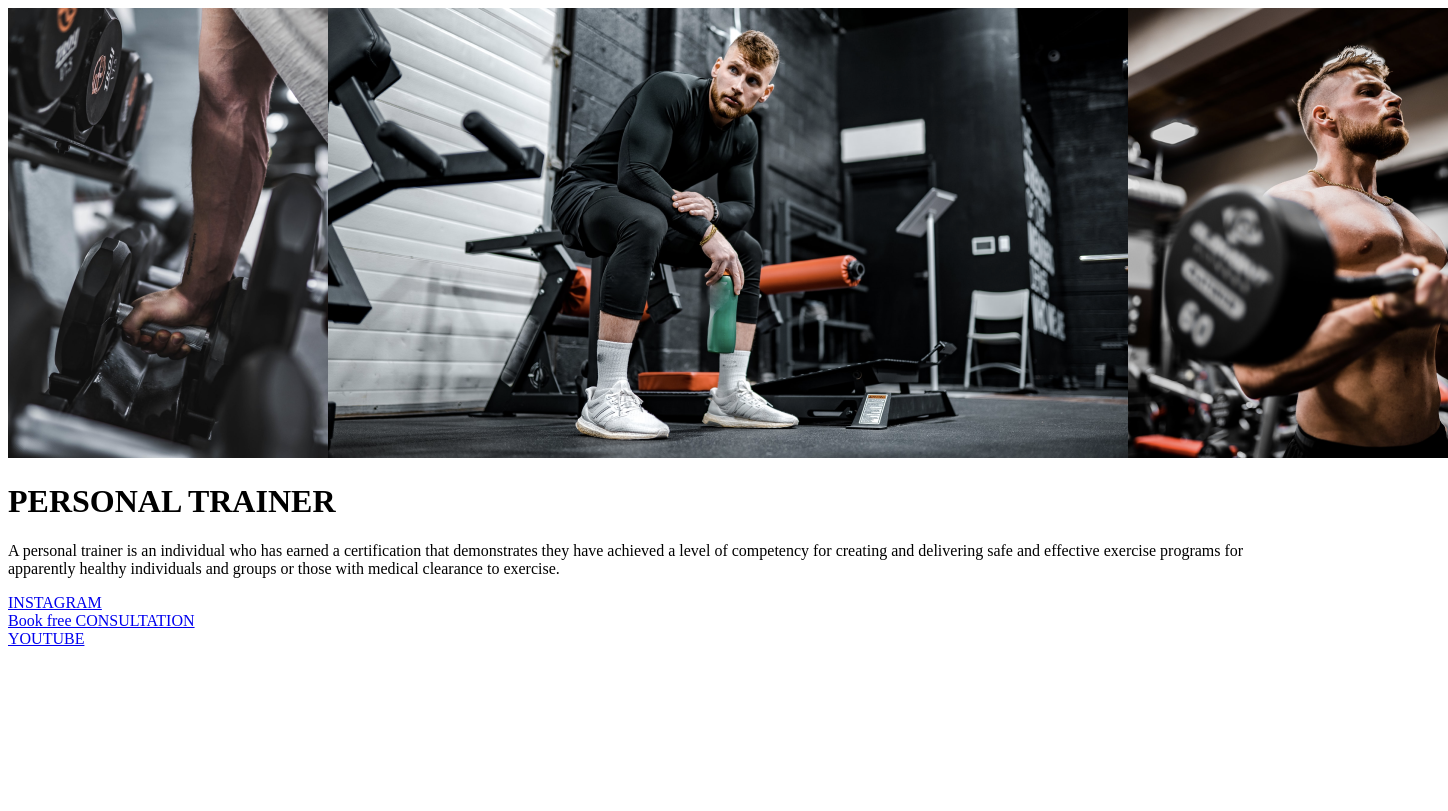
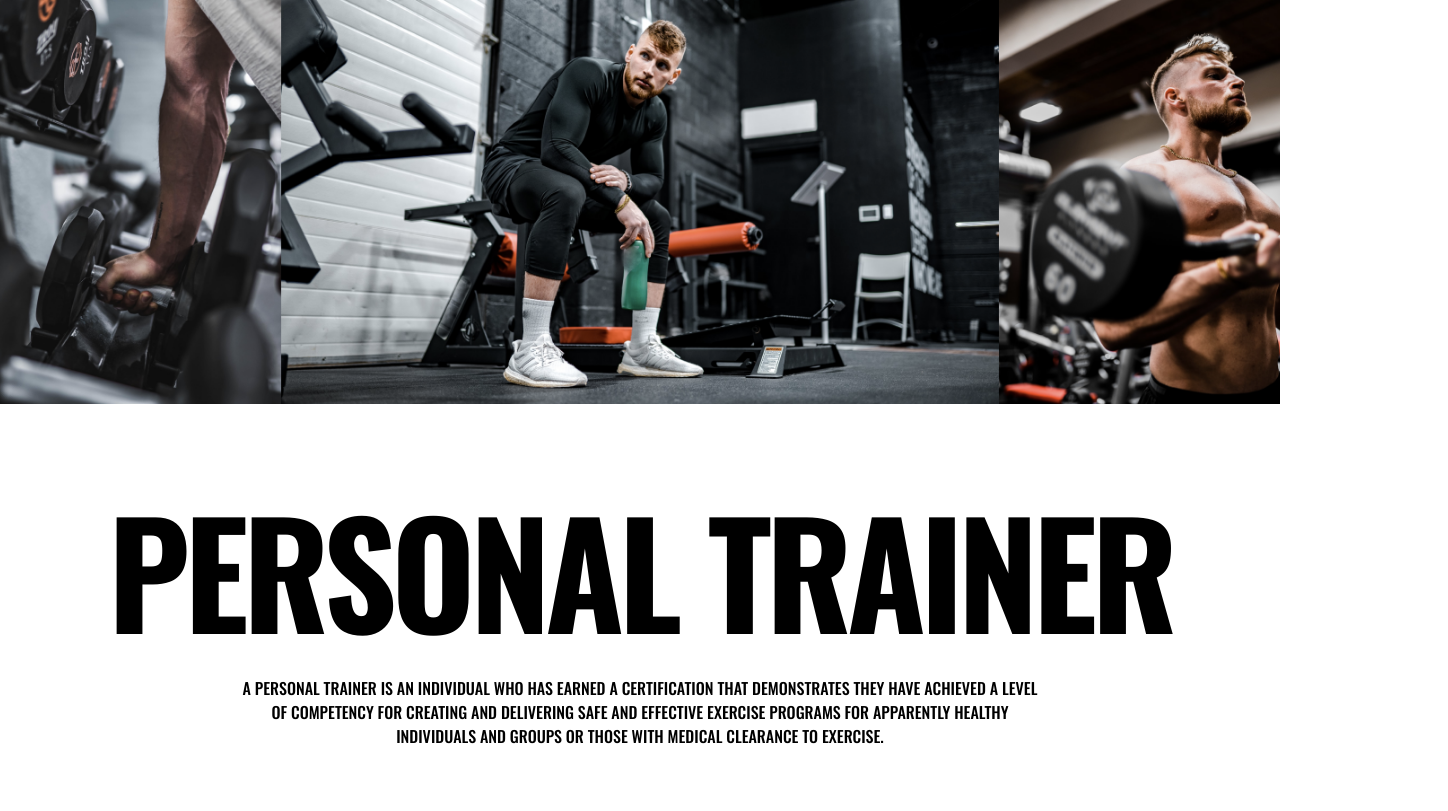
Before and after one commit to Preethi-Dev/Modern-Layout-26, a plain HTML site: page index.html in a window 1280 px wide. Shown: the top 811 px of the page, 1448 px wide, since content can reach past the window. Drawn offline with nearby package versions, Linux system fonts and the light colour scheme.

Commit message:
update dinal styles

```diff
--- a/style.css
+++ b/style.css
@@ -1,5 +1,162 @@
+/* Fonts */
+@import url("https://fonts.googleapis.com/css2?family=Oswald:wght@200;300;400;500;600;700&display=swap");
+
 /* Resets */
-/* Fonts */
+*,
+*::before,
+*::after {
+  margin: 0;
+  padding: 0;
+  box-sizing: border-box;
+}
+
+a {
+  text-decoration: none;
+}
+
 /* Variables */
+:root {
+  --primary: #000000;
+  --secondary: #ffffff;
+}
+
 /* Base Styles */
+body {
+  background-color: var(--secondary);
+  color: var(--primary);
+}
+
+.container {
+  min-height: 100vh;
+}
+
+img {
+  width: 100%;
+  height: 100%;
+  object-fit: cover;
+}
+
+main .text {
+  display: flex;
+  flex-direction: column;
+  justify-content: center;
+  align-items: center;
+}
+
+main .text h1 {
+  font-family: "Oswald";
+  font-style: normal;
+  font-weight: 700;
+  text-align: center;
+  letter-spacing: -0.04em;
+  text-transform: uppercase;
+}
+
+main .text p,
+footer a {
+  font-family: "Oswald";
+  font-style: normal;
+  font-weight: 500;
+  font-size: 1rem;
+  line-height: 24px;
+  text-align: center;
+  text-transform: uppercase;
+  color: var(--primary);
+}
+
+footer {
+  display: flex;
+}
+
+footer .button {
+  border: 2px solid #000000;
+  border-radius: 100px;
+  padding: 12px 20px;
+  text-align: center;
+}
+
 /* Mobile Styles */
+main {
+  display: grid;
+  grid-template-columns: repeat(4, 1fr);
+  grid-template-areas:
+    "image image image image"
+    "text text text text";
+  grid-auto-rows: 1fr;
+}
+
+main .image {
+  grid-area: image;
+}
+
+main .text {
+  grid-area: text;
+}
+
+main .text h1 {
+  font-size: 4rem;
+}
+
+footer {
+  flex-direction: column;
+  align-items: center;
+  gap: 1rem;
+  padding: 2.5rem;
+}
+
+/* Small Tablet styles */
+@media screen and (min-width: 500px) {
+  main {
+    grid-template-columns: repeat(6, 1fr);
+    grid-template-areas:
+      "image image image image image image"
+      ".     text  text  text  text  .";
+  }
+
+  main .text h1 {
+    font-size: 5rem;
+  }
+
+  footer {
+    flex-direction: row;
+    gap: 0;
+    justify-content: space-between;
+  }
+}
+
+/* Large Tablet styles */
+@media screen and (min-width: 6900px) {
+  main {
+    grid-template-columns: repeat(8, 1fr);
+    grid-template-areas:
+      "image image image image image image image image"
+      ".     text  text  text  text  text   text .";
+  }
+
+  main .text h1 {
+    font-size: 7rem;
+  }
+}
+
+/* laptop styles */
+@media screen and (min-width: 1000px) {
+  main {
+    grid-template-columns: repeat(12, 1fr);
+    grid-template-areas:
+      "image image image image image image image image image image image image"
+      ".     text  text  text  text  text  text  text  text text  text .";
+  }
+
+  main .text h1 {
+    font-size: 9rem;
+    line-height: 213px;
+  }
+
+  main .text p {
+    max-width: 800px;
+  }
+
+  footer {
+    padding: 4.5rem;
+  }
+}
```
